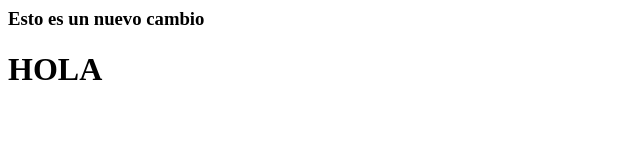
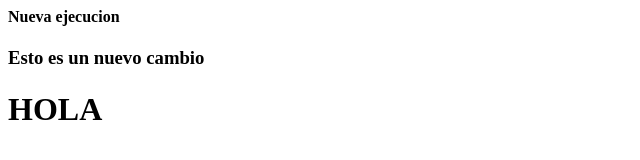
Before and after one commit to chandro-dev/pruebaCiCdAzure, a plain HTML site: page index.html in a window 1280 px wide. Shown: the whole page, without its empty margins (0-640 px from the left). Drawn offline with Linux system fonts and the light colour scheme.

Commit message:
cambio para jenkins

```diff
--- a/index.html
+++ b/index.html
@@ -3,6 +3,7 @@
     <title>HOLA</title>
   </head>
 
+    <h4>Nueva ejecucion</h4>
     <h3>Esto es un nuevo cambio</h3>
   <h1>HOLA</h1>
 </html>
```
